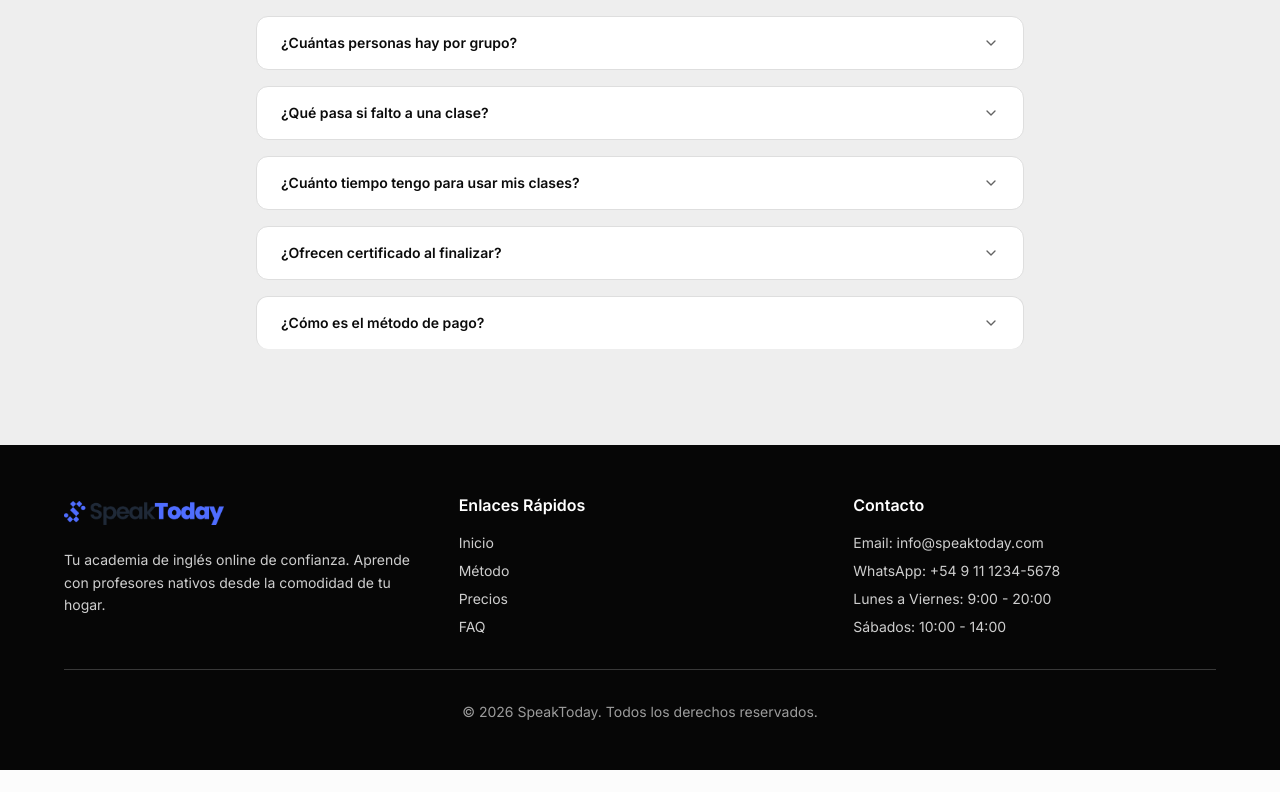
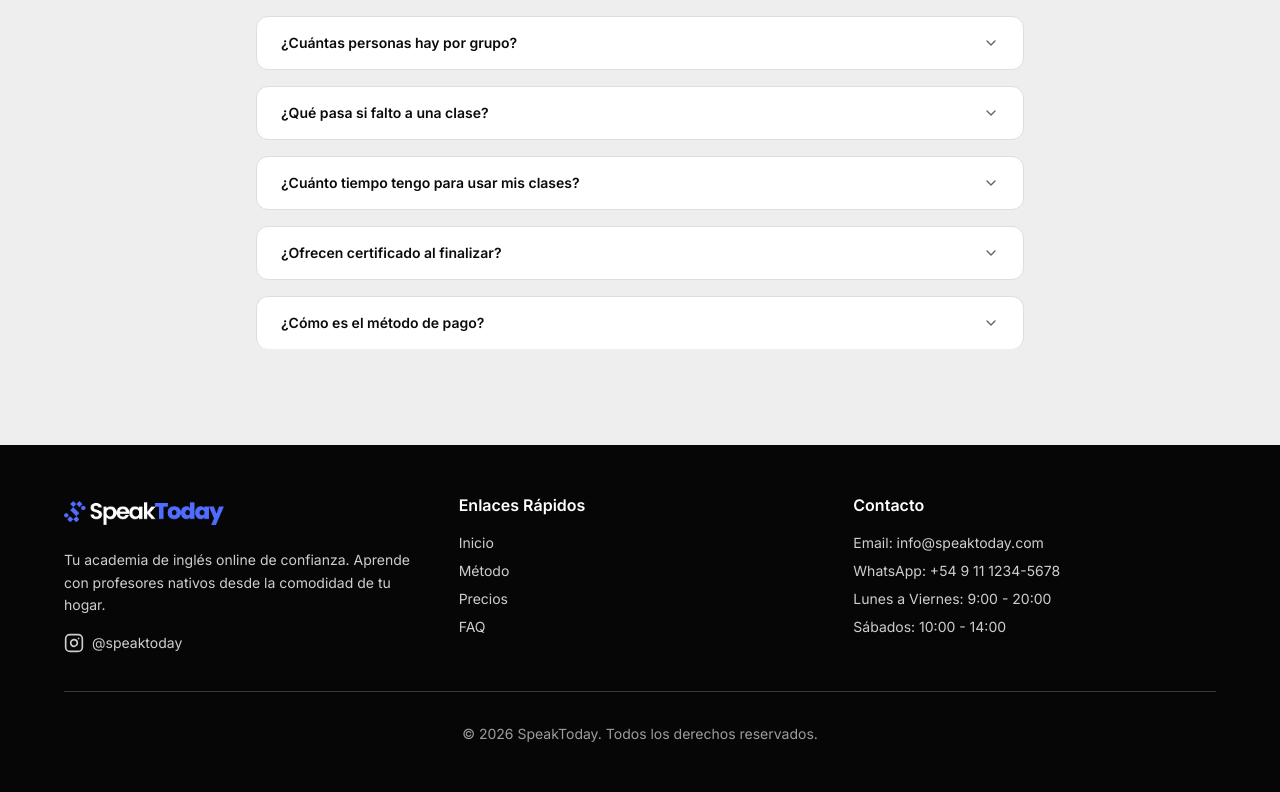
Before and after one commit to tomicarreras/speaktoday, a Next.js app: page / in a window 1280 px wide. Shown: the part 5016-5808 px from the top of the page. Before the commit the page ends 5786 px from the top, so only its background shows below. Built offline with nearby package versions, Linux system fonts and the light colour scheme.

Commit message:
new logos and favicon

```diff
--- a/components/footer.tsx
+++ b/components/footer.tsx
@@ -1,4 +1,5 @@
 import Image from "next/image"
+import { Instagram } from "lucide-react"
 
 export function Footer() {
   return (
@@ -8,12 +9,23 @@ export function Footer() {
           <div className="grid md:grid-cols-3 gap-8 mb-8">
             <div>
               <div className="relative h-10 w-40 mb-4">
-                <Image src="/logo.png" alt="SpeakToday Logo" fill className="object-contain object-left" />
+                <Image src="/logo-footer.png" alt="SpeakToday Logo" fill className="object-contain object-left" />
               </div>
               <p className="text-secondary-foreground/80 text-sm leading-relaxed">
                 Tu academia de inglés online de confianza. Aprende con profesores nativos desde la comodidad de tu
                 hogar.
               </p>
+              <div className="mt-4">
+                <a
+                  href="https://instagram.com/speaktoday"
+                  target="_blank"
+                  rel="noopener noreferrer"
+                  className="inline-flex items-center gap-2 text-secondary-foreground/80 hover:text-primary transition-colors text-sm"
+                >
+                  <Instagram className="h-5 w-5" />
+                  <span>@speaktoday</span>
+                </a>
+              </div>
             </div>
 
             <div>
```
Also changed, not shown: public/logo-footer.png (added).
